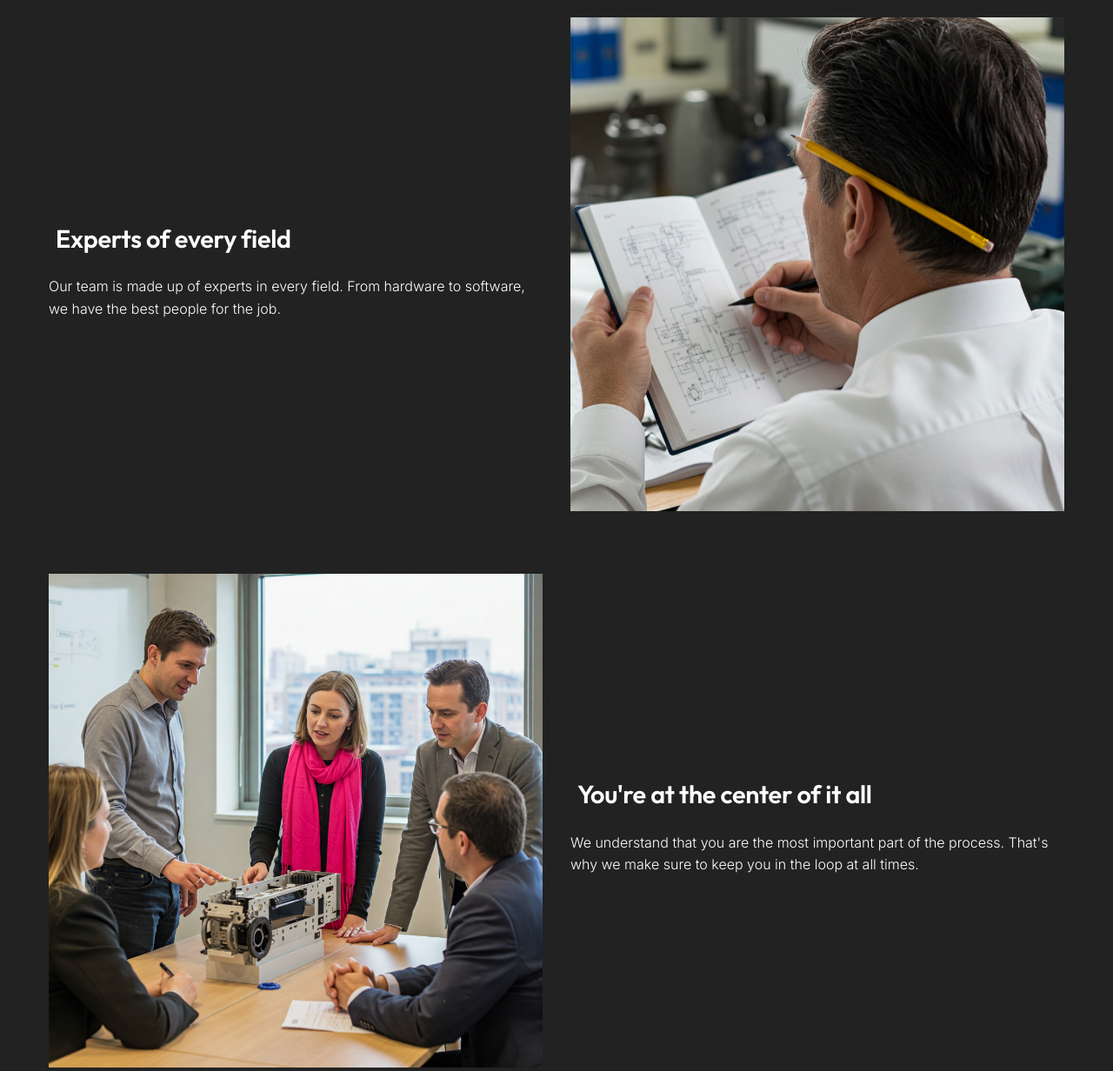
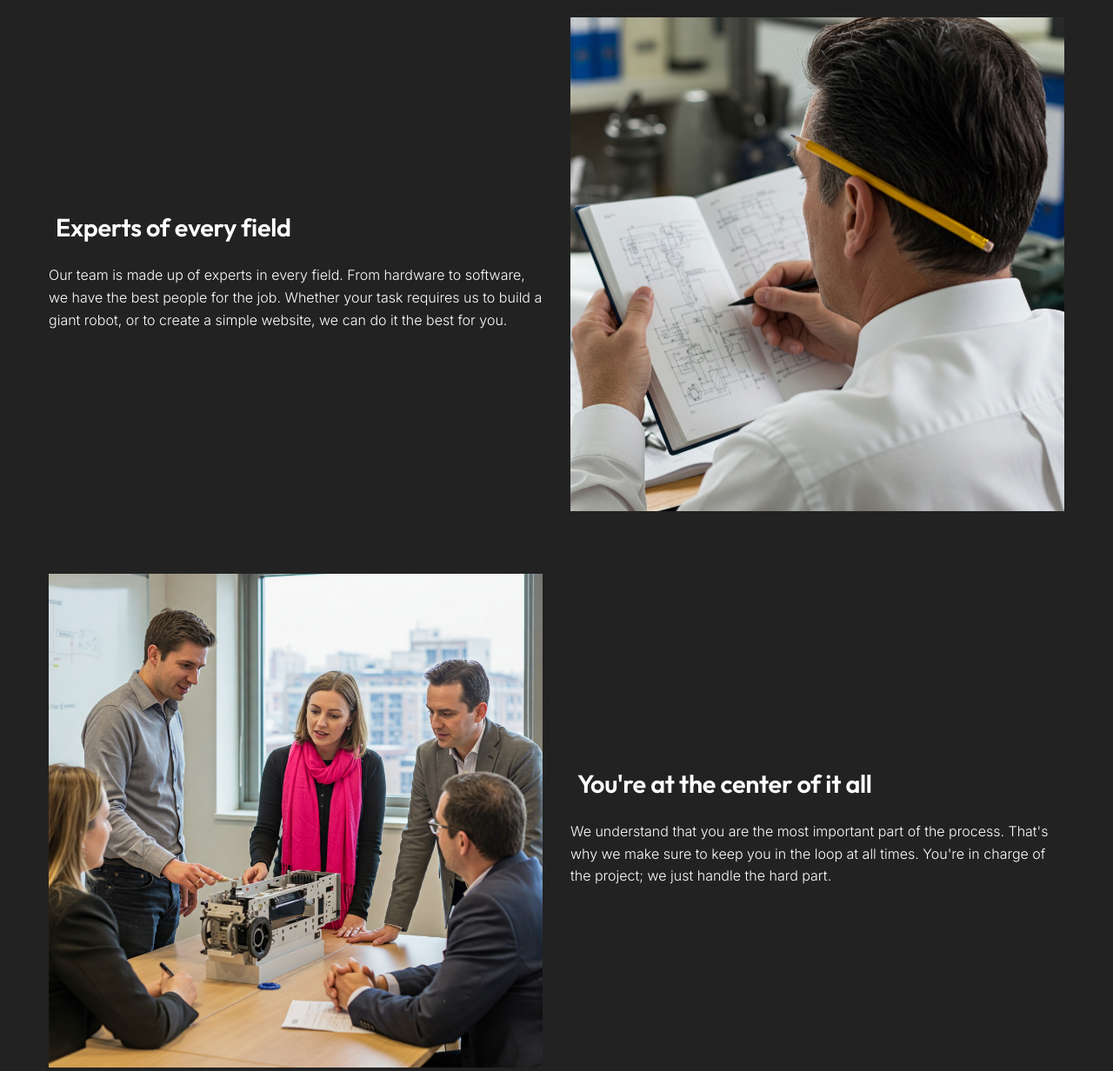
Before and after one commit to DavidScann/COS10026-ProjectPart2, a PHP site: page / in a window 1280 px wide. Shown: the part 1498-2730 px from the top of the page at 87% size. Run offline with PHP 8.4, Linux system fonts and the light colour scheme.

Commit message:
final commit

```diff
--- a/footer.inc
+++ b/footer.inc
@@ -38,7 +38,7 @@
     </div>
 
     <div class="footer-bottom">
-        <p>&copy; 2024 The Procrastinators. All rights reserved.</p>
+        <p>&copy; 2025 The Procrastinators. All rights reserved.</p>
         <p>Designed by The Procrastinators.</p>
     </div>
 </footer>
--- a/header.inc
+++ b/header.inc
@@ -13,7 +13,7 @@ $isHR = $isLoggedIn && isset($_SESSION['role']) && $_SESSION['role'] === 'HR';
     <meta name="viewport" content="width=device-width, initial-scale=1.0">
     <link rel="stylesheet" href="styles/style.css">
     <title>W.O.R.K_Shop</title>
-    <link rel="icon" href="favicon.ico" type="image/x-icon">
+    <link rel="icon" href="favicon.png" type="image/x-icon">
 </head>
 <header class="site-header">
     <div class="header-container">
--- a/index.php
+++ b/index.php
@@ -67,7 +67,8 @@ session_start();
                     <h2>Experts of every field</h2>
                     <p>
                         Our team is made up of experts in every field. From hardware to software,
-                        we have the best people for the job.
+                        we have the best people for the job. Whether your task requires us to build a giant robot, or to
+                        create a simple website, we can do it the best for you.
                     </p>
                 </div>
                 <div class="welcome-image">
@@ -79,7 +80,7 @@ session_start();
                     <h2>You're at the center of it all</h2>
                     <p>
                         We understand that you are the most important part of the process. That's why we
-                        make sure to keep you in the loop at all times.
+                        make sure to keep you in the loop at all times. You're in charge of the project; we just handle the hard part.
                     </p>
                 </div>
                 <div class="welcome-image">
```
Also changed, not shown: favicon.png (added).
